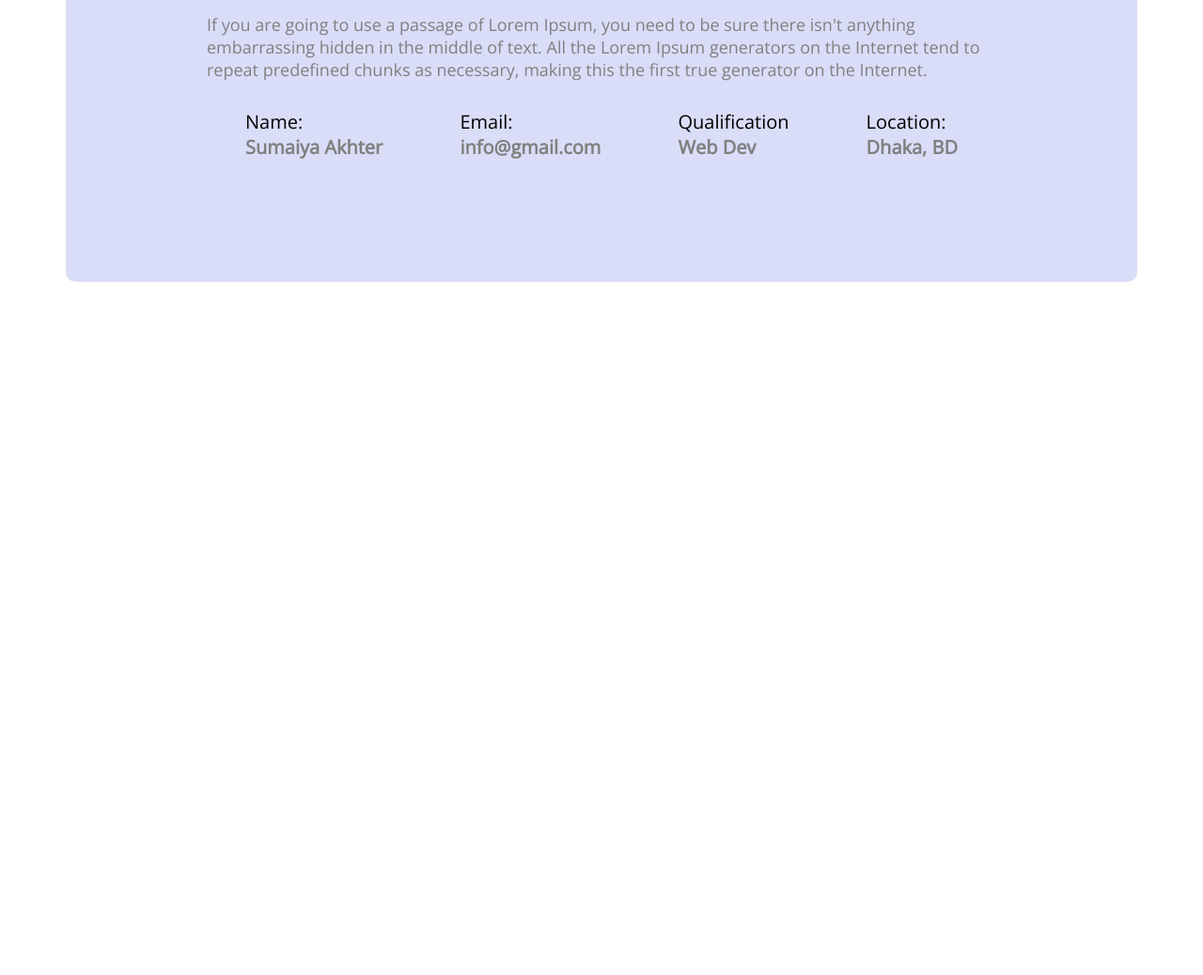
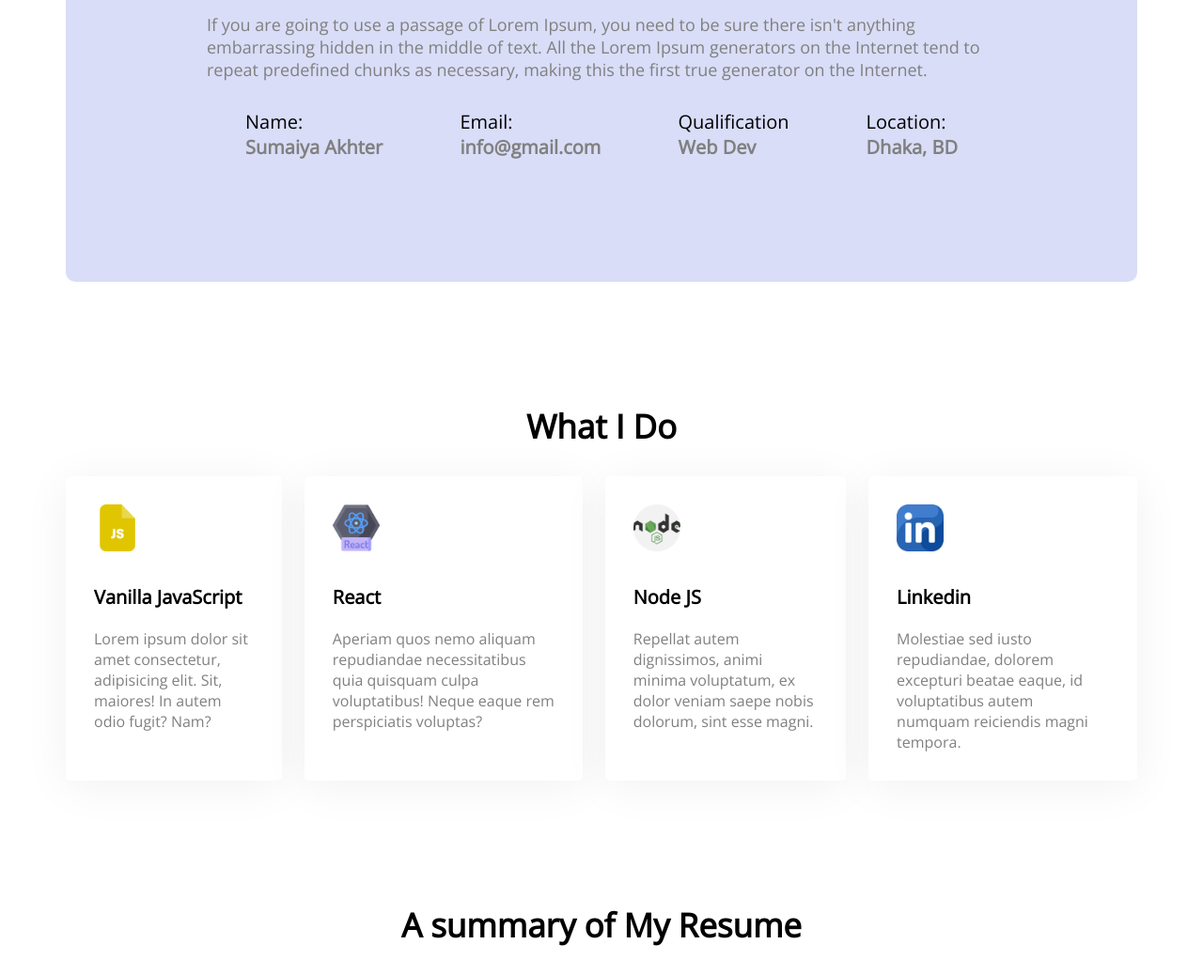
Before and after one commit to SumaiyaAK/developer-portfolio, a plain HTML site: page index.html in a window 1280 px wide. Shown: the part 1123-2161 px from the top of the page at 94% size. Before the commit the page ends 1423 px from the top, so only its background shows below. Drawn offline with nearby package versions, Linux system fonts and the light colour scheme.

Commit message:
skills added

```diff
--- a/index.html
+++ b/index.html
@@ -61,6 +61,42 @@
 
              </div>
        </section>
+
+       <!-- What I do section -->
+
+       <section class="what-i-do">
+          <h3 class="section-title"> What I Do</h3>
+          <!--.skills-container>.skills*4>img+p.skill-title+p.skill-description>lorem15-->
+
+          <div class="skills-container">
+            <div class="skills">
+                <img  class="IMG" src="images/icons/js-file.png" alt="">
+                <p class="skill-title">Vanilla JavaScript</p>
+                <p class="skill-description">Lorem ipsum dolor sit amet consectetur, adipisicing elit. Sit, maiores! In autem odio fugit? Nam?</p>
+            </div>
+            <div class="skills">
+                <img class="IMG" src="images/icons/react.png" alt="">
+                <p class="skill-title">React</p>
+                <p class="skill-description">Aperiam quos nemo aliquam repudiandae necessitatibus quia quisquam culpa voluptatibus! Neque eaque rem perspiciatis voluptas?</p>
+            </div>
+            <div class="skills">
+                <img class="IMG" src="images/icons/nodejs.png" alt="">
+                <p class="skill-title">Node JS</p>
+                <p class="skill-description">Repellat autem dignissimos, animi minima voluptatum, ex dolor veniam saepe nobis dolorum, sint esse magni.</p>
+            </div>
+            <div class="skills">
+                <img class="IMG" src="images/icons/linkedin.png" alt="">
+                <p class="skill-title">Linkedin</p>
+                <p class="skill-description">Molestiae sed iusto repudiandae, dolorem excepturi beatae eaque, id voluptatibus autem numquam reiciendis magni tempora.</p>
+            </div>
+          </div>
+       </section>
+
+       <!-- section resume -->
+       <section class="resume">
+        <h3 class="section-title">A summary of My Resume</h3>
+
+       </section>
     </main>
     <footer>
 
--- a/styles/portfolio.css
+++ b/styles/portfolio.css
@@ -94,10 +94,15 @@ main{
     max-width:1140px;
     margin: 0 auto;
 }
+
+section{
+    margin-top: 130px;
+}
+
 /* about section styles */
 
 .about{
-    margin-top:130px;
+
     background-color: #d9ddf7;
     border-radius: 10px;
     padding: 130px 150px;
@@ -134,3 +139,37 @@ main{
     font-size: 20px;
     color: grey;
 }
+
+/* what i do styles */
+
+
+
+.skills-container {
+    display:flex;
+    gap: 24px;
+}
+
+.skill-description{
+    color: gray;
+    margin-top: 20px;
+}
+
+.skill-title{
+    font-weight: 700;
+    font-size: 20px;
+    margin-top: 30px;
+}
+
+.skills{
+    background:#ffffff;
+    box-shadow: 0px 6px 50px rgba(0, 0, 0, 0.06);
+    border-radius: 5px;
+    padding: 30px;
+
+}
+
+
+.IMG{
+    height:50px;
+    width: 50px;
+}
```
